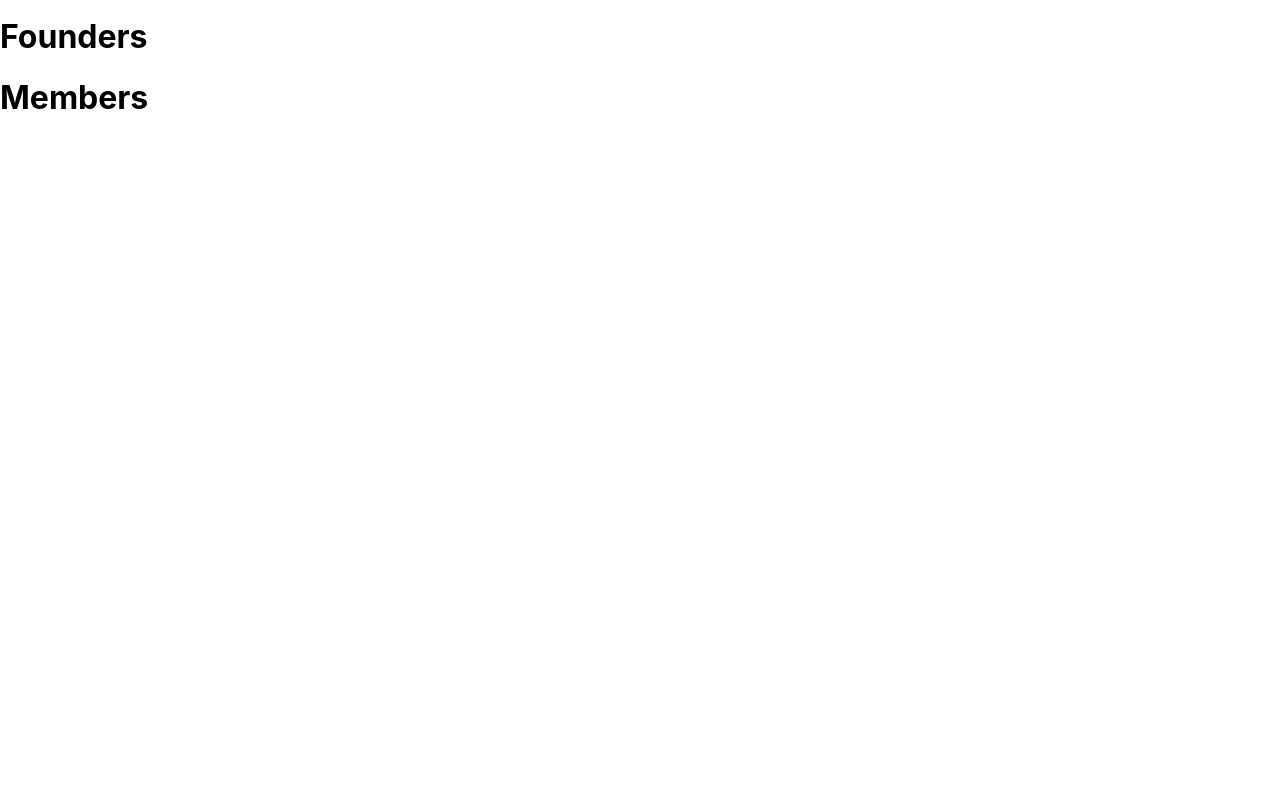
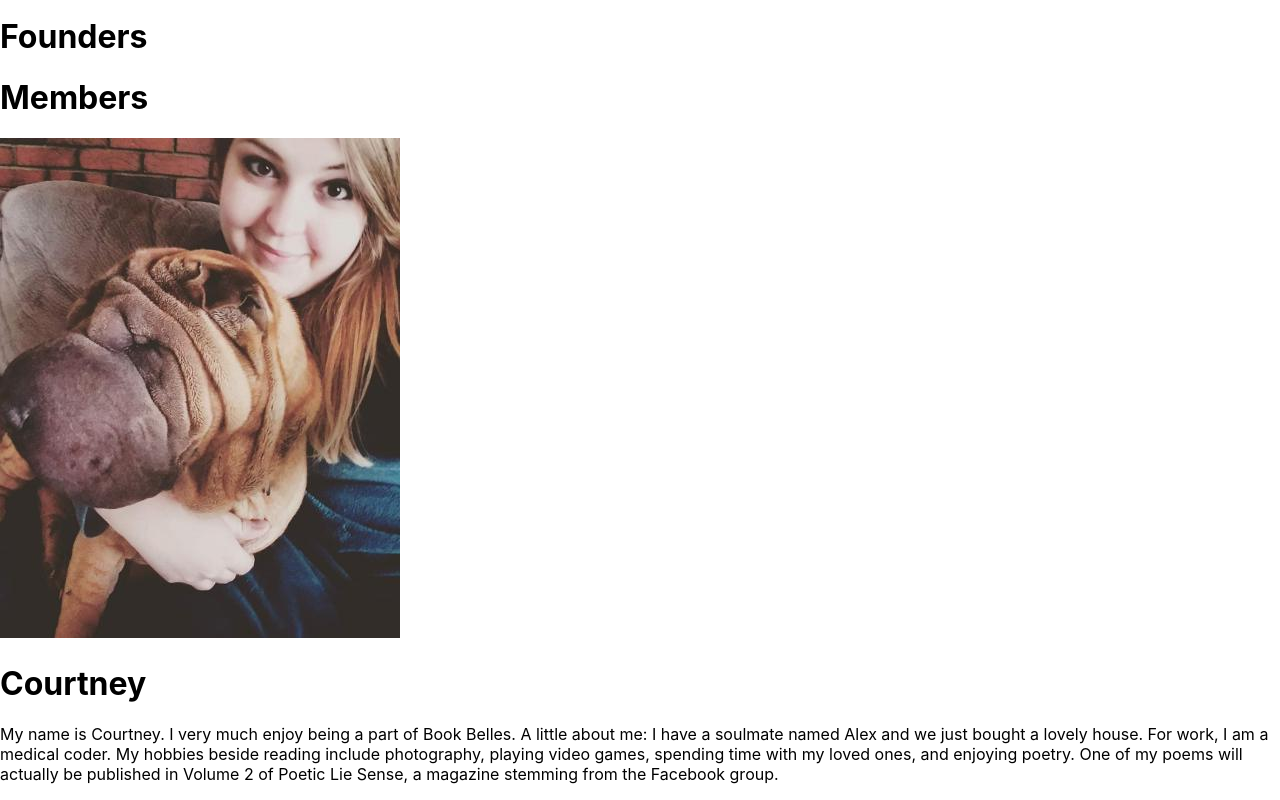
Before and after one commit to ChelseaMerrill/TheBookBelles, a React (Create React App) app: page /meet in a window 1280 px wide. Shown: the part 372-1172 px from the top of the page. Before the commit the page ends 800 px from the top, so only its background shows below. Built offline with nearby package versions, Linux system fonts and the light colour scheme.

Commit message:
add: member map

```diff
--- a/src/Components/Meet_The_Belles/meet.js
+++ b/src/Components/Meet_The_Belles/meet.js
@@ -1,8 +1,21 @@
 import React, {Component} from 'react';
+import CourtneyImage from './Courtney.jpg';
 
 import './meet.css';
 
 class MeetTheBelles extends React.Component{
+    constructor(props){
+        super(props);
+        this.state = {
+            Members: [
+                {
+                    id: 1,
+                    name: 'Courtney',
+                    bio: 'My name is Courtney. I very much enjoy being a part of Book Belles. A little about me:  I have a soulmate named Alex and we just bought a lovely house. For work, I am a medical coder. My hobbies beside reading include photography, playing video games, spending time with my loved ones, and enjoying poetry. One of my poems will actually be published in Volume 2 of Poetic Lie Sense, a magazine stemming from the Facebook group.',
+                    pic: CourtneyImage
+                },
+            ]}
+        }
     render () {
         return (
             <div className='meetPage'>
@@ -16,12 +29,17 @@ class MeetTheBelles extends React.Component{
                     </div>
                 </div>
                 <h1>Members</h1>
-                <div className='row'>
-
+                <div>
+                    {this.state.Members.map((member) => (
+                        <div key={member.id} className='row'>
+                            <img src={member.pic}/>
+                            <h1>{member.name}</h1>
+                            <p>{member.bio}</p>
+                        </div>
+                    ))}
                 </div>
 
             </div>
-
         );
     }
 }
```
Also changed, not shown: src/Components/Meet_The_Belles/Courtney.jpg (added).
